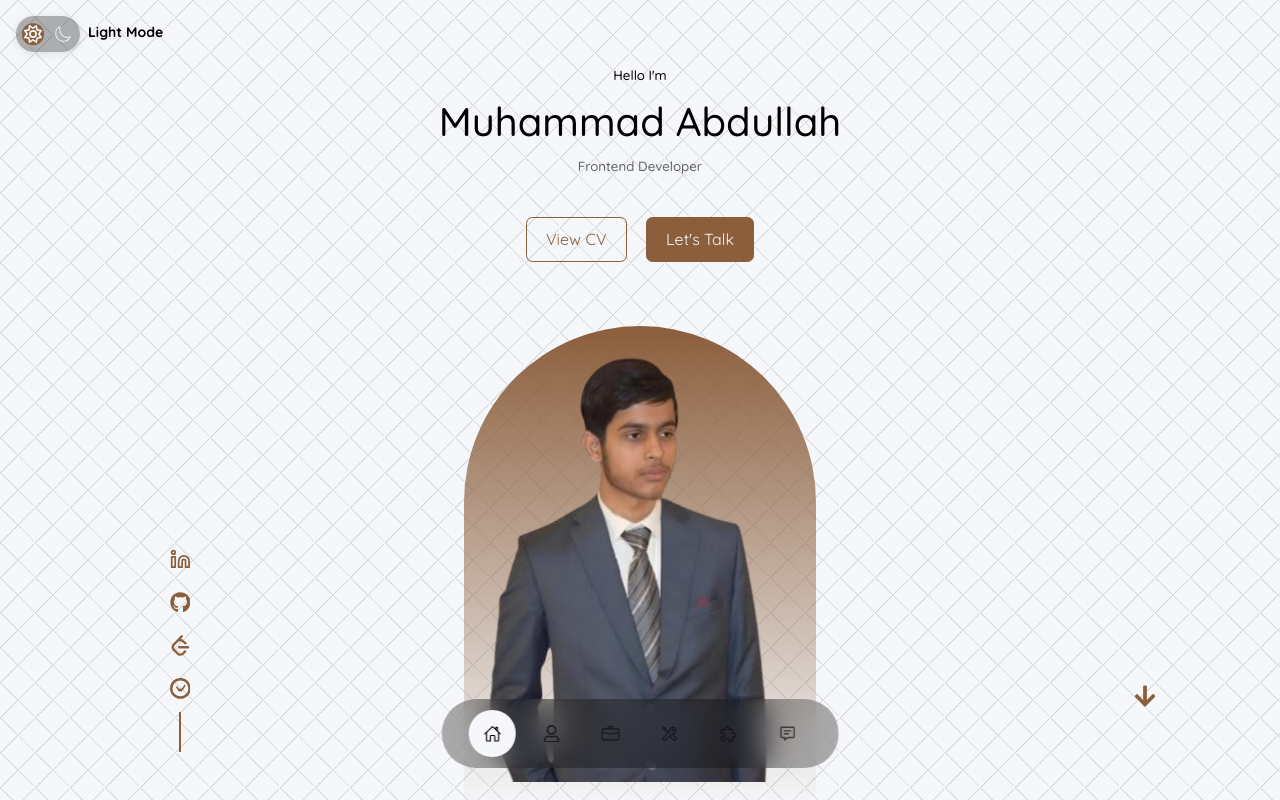
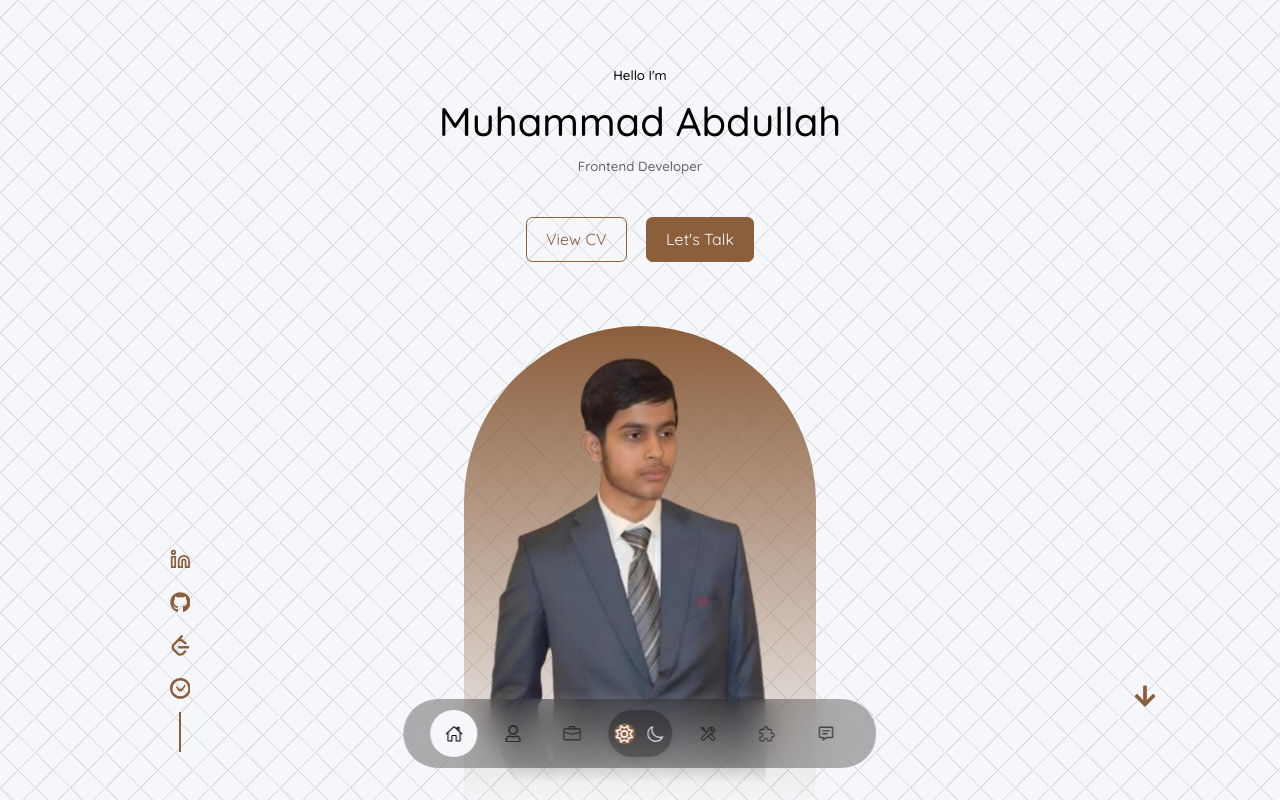
Before and after one commit to Abdullah-Logic/react-portfolio, a React (Create React App) app: page / in a window 1280 px wide. Shown: the top 800 px of the page. Built offline with nearby package versions, Linux system fonts and the light colour scheme.

Commit message:
FIX: Webpage resonsiveness

```diff
--- a/src/App.jsx
+++ b/src/App.jsx
@@ -6,10 +6,11 @@ import Services from "./components/myServices/Services";
 import Portfolio from "./components/portfolio/Portfolio";
 import Contact from "./components/contact/Contact";
 import Footer from "./components/footer/Footer";
+import Container from "./components/container/container";
 
 const App = () => {
   return (
-    <div>
+    <Container>
       <Header />
       <Nav />
       <About />
@@ -18,7 +19,7 @@ const App = () => {
       <Portfolio />
       <Contact />
       <Footer />
-    </div>
+    </Container>
   );
 };
 
--- /dev/null
+++ b/src/components/container/container.helper.js
@@ -0,0 +1,6 @@
+export const getBreakpointLabel = (width) => {
+  if (width < 600) return 'sm';
+  if (width < 767) return 'md';
+  if (width < 1024) return 'lg';
+  return 'xl';
+};
--- /dev/null
+++ b/src/components/container/container.js
@@ -0,0 +1,23 @@
+import React, { useMemo } from 'react';
+import styles from './container.module.css';
+import { getBreakpointLabel } from './container.helper';
+import useWindowWidth from '../../hooks/useWindowWidth';
+
+const Container = ({ children, className = '', onBreakpointChange }) => {
+  const windowWidth = useWindowWidth(onBreakpointChange);
+
+  const responsiveMaxWidth = useMemo(() => {
+    if (windowWidth === 0) return 'sm';
+    return getBreakpointLabel(windowWidth);
+  }, [windowWidth]);
+
+  const containerClass = [
+    styles.container,
+    styles[`container-${responsiveMaxWidth}`],
+    className
+  ].filter(Boolean).join(' ');
+
+  return <div className={containerClass}>{children}</div>;
+};
+
+export default Container;
--- /dev/null
+++ b/src/components/container/container.module.css
@@ -0,0 +1,19 @@
+.container {
+  box-sizing: border-box;
+  background-color: transparent;
+  margin-left: auto;
+  margin-right: auto;
+}
+
+.container-sm {
+  max-width: 37.5rem;
+}
+.container-md {
+  max-width: 64rem;
+}
+.container-lg {
+  max-width: 47.9375rem;
+}
+.container-xl {
+  max-width: 120rem;
+}
--- /dev/null
+++ b/src/components/container/index.js
@@ -0,0 +1 @@
+export { default } from "./container.js";
--- a/src/components/header/Header.jsx
+++ b/src/components/header/Header.jsx
@@ -3,13 +3,11 @@ import styles from "./header.module.css";
 import CTA from "./CTA";
 import { me } from "../../assets/images";
 import HeaderSocial from "./HeaderSocials";
-import ThemeSwitch from "../themeSwitch/ThemeSwitch";
 import { name, role } from "../../const";
 
 const Header = () => {
   return (
     <header id="home">
-      <ThemeSwitch />
       <div className={`container ${styles.headerContainer} `}>
         <h5>Hello I'm</h5>
         <h1>{name}</h1>
--- a/src/components/header/header.module.css
+++ b/src/components/header/header.module.css
@@ -1,5 +1,5 @@
 header {
-  height: 100vh;
+  height: clamp(600px, 100vh, 900px);
   overflow: hidden;
   padding-top: 4rem;
 }
@@ -102,6 +102,15 @@ header {
   width: 22rem;
 }
 
+.me img {
+  -webkit-mask-image: linear-gradient(to top, transparent 0%, black 20%);
+  mask-image: linear-gradient(to top, transparent 0%, black 20%);
+  -webkit-mask-size: 100% 100%;
+  mask-size: 100% 100%;
+  -webkit-mask-repeat: no-repeat;
+  mask-repeat: no-repeat;
+}
+
 /* =============== Scroll Down ============== */
 
 .scrollDown {
--- a/src/components/nav/Nav.jsx
+++ b/src/components/nav/Nav.jsx
@@ -1,6 +1,8 @@
 import { navLink } from "../../const";
 import styles from "./nav.module.css";
 import { useState, useEffect } from "react";
+import React from "react";
+import ThemeSwitch from "../themeSwitch/ThemeSwitch";
 
 const Tooltip = ({ text, children }) => (
   <div className={styles.tooltipContainer}>
@@ -57,11 +59,12 @@ const Nav = () => {
 
   return (
     <nav>
-      {navLink.map(({ id, icon, section, tooltip }) => {
+      {navLink.map(({ id, icon, section, tooltip }, index) => {
         const hrefValue = `#${section.toLowerCase()}`;
         const tooltipValue = tooltip.charAt(0).toUpperCase() + tooltip.slice(1);
         return (
-          <Tooltip key={id} text={tooltipValue}>
+          <React.Fragment key={id}>
+            <Tooltip text={tooltipValue}>
               <a
                 href={hrefValue}
                 onClick={(e) => {
@@ -73,6 +76,8 @@ const Nav = () => {
                 {icon}
               </a>
             </Tooltip>
+            {index === 2 && <ThemeSwitch />}
+          </React.Fragment>
         );
       })}
     </nav>
--- a/src/components/nav/nav.module.css
+++ b/src/components/nav/nav.module.css
@@ -62,9 +62,22 @@ nav a.active {
 
 /* =========== MEDIA QURIES (Small devices) ========== */
 
-@media screen and (width <= 600px) {
+@media screen and (width <= 500px) {
   nav {
     gap: 0;
     padding: 0.7rem;
   }
 }
+
+/* =========== MEDIA QURIES (Extra Small devices) ========== */
+
+@media screen and (width <= 370px) {
+  nav {
+    gap: 0;
+    padding: 0.7rem;
+  }
+
+  nav a {
+    padding: 0.6rem;
+  }
+}
--- a/src/components/themeSwitch/ThemeSwitch.jsx
+++ b/src/components/themeSwitch/ThemeSwitch.jsx
@@ -3,14 +3,13 @@ import { FaRegSun } from "react-icons/fa6";
 import { IoMoonOutline } from "react-icons/io5";
 import styles from "./themeSwitch.module.css";
 import { useTheme } from "../../hooks/useTheme";
-import ModeLabel from "./ModeLabel";
 
 const ThemeSwitch = () => {
   const { darkMode, toggleTheme } = useTheme();
 
   return (
     <div className={styles.switchWrapper}>
-      <label className={styles.switchContainer}>
+      <label className={`${styles.switchContainer} ${styles.tooltipContainer}`}>
         <input
           className={styles.switchInput}
           type="checkbox"
@@ -29,9 +28,13 @@ const ThemeSwitch = () => {
         </span>
 
         <span className={styles.screenReaderOnly}>Dark Mode</span>
+
+        <span className={styles.tooltip}>
+          <span className={styles.modeText}>
+            {darkMode ? "Dark Mode" : "Light Mode"}
+          </span>
+        </span>
       </label>
-
-      <ModeLabel darkMode={darkMode} />
     </div>
   );
 };
--- a/src/components/themeSwitch/themeSwitch.module.css
+++ b/src/components/themeSwitch/themeSwitch.module.css
@@ -1,18 +1,10 @@
 .switchWrapper {
-  position: absolute;
-  top: 0;
-  left: 0;
-  padding: 1rem;
   display: flex;
-  align-items: flex-start;
-  justify-content: flex-start;
-  z-index: 99999;
 }
 
 .switchContainer {
   position: relative;
   width: 4em;
-  height: 2.25em;
   border: solid transparent 2px;
   border-radius: 999px;
   background-color: rgba(0, 0, 0, 0.3);
@@ -102,26 +94,38 @@
 }
 
 .switchLabel {
-  margin-left: 0.5rem;
-  margin-top: 0.3rem;
-  font-size: 0.875rem;
-  font-weight: bold;
   color: var(--color-white);
   position: relative;
-  width: 5.5rem;
-  height: 1.5rem;
-  overflow: hidden;
 }
 
 .modeText {
-  position: absolute;
-  top: 0;
-  left: 0;
-  opacity: 0;
   transition: opacity 0.4s ease;
   white-space: nowrap;
 }
 
-.modeText.visible {
+.tooltipContainer {
+  display: inline-block;
+  position: relative;
+}
+
+.tooltip {
+  background-color: var(--color-bg);
+  border: 1px solid var(--color-primary);
+  border-radius: 5px;
+  bottom: 130%;
+  color: var(--color-white);
+  font-size: 0.85rem;
+  left: 50%;
+  opacity: 0;
+  padding: 1px 8px;
+  position: absolute;
+  transform: translateX(-50%);
+  transition: opacity 0.2s ease-in-out, visibility 0.2s;
+  visibility: hidden;
+  white-space: nowrap;
+}
+
+.tooltipContainer:hover .tooltip {
   opacity: 1;
+  visibility: visible;
 }
--- /dev/null
+++ b/src/hooks/useWindowWidth.js
@@ -0,0 +1,26 @@
+import { useEffect, useState } from "react";
+
+const useWindowWidth = (onResize) => {
+  const [windowWidth, setWindowWidth] = useState(
+    typeof window !== "undefined" ? window.innerWidth : 0
+  );
+
+  useEffect(() => {
+    const handleResize = () => {
+      const width = window.innerWidth;
+      setWindowWidth(width);
+      if (typeof onResize === "function") {
+        onResize(width);
+      }
+    };
+
+    window.addEventListener("resize", handleResize);
+    handleResize();
+
+    return () => window.removeEventListener("resize", handleResize);
+  }, [onResize]);
+
+  return windowWidth;
+};
+
+export default useWindowWidth;
```
Lines whose indentation alone changed are shown as unchanged.
